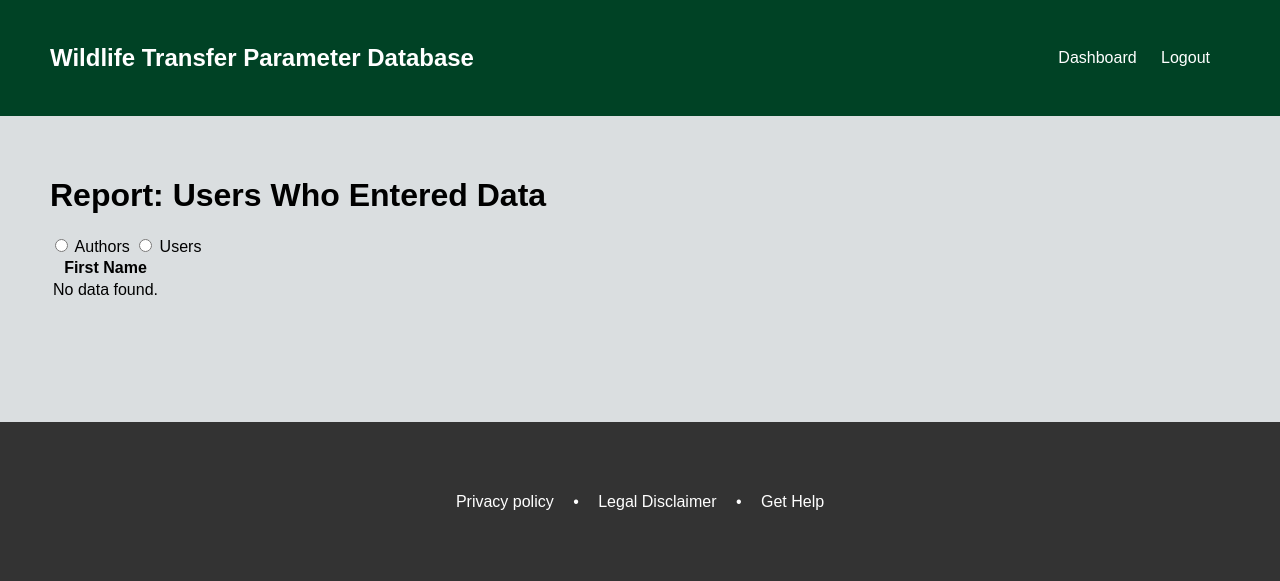
After one commit to IdaCy/wtp, a Django app: page /report_authors/ in a window 1280 px wide. The commit adds this page. Shown: the top 581 px of the page. Run offline with Django 4.2, Linux system fonts and the light colour scheme; the visitor is signed in with stand-in values (Sample User, id 1).

Commit message:
new report done: report_authors

```diff
--- a/_wtp/urls.py
+++ b/_wtp/urls.py
@@ -43,4 +43,5 @@ urlpatterns = [
     path('contact/', legal_views.contact, name='contact'),
     path('all_reports/', report_views.all_reports, name='all_reports'),
     path('report_user/', report_views.report_user, name='report_user'),
+    path('report_authors/', report_views.report_authors, name='report_authors'),
 ]
--- a/report_app/templates/all_reports.html
+++ b/report_app/templates/all_reports.html
@@ -22,7 +22,7 @@
             </a>
 
             <!-- View Authors List -->
-            <a href="{% url 'reference' %}" class="report-card">
+            <a href="{% url 'report_authors' %}" class="report-card">
                 <div class="card-content">
                     <h2>Authors List</h2>
                     <p>Access the comprehensive list of authors referenced.</p>
--- /dev/null
+++ b/report_app/templates/report_authors.html
@@ -0,0 +1,63 @@
+{% extends 'base.html' %}
+
+{% block content %}
+    <h1>Report: Users Who Entered Data</h1>
+
+    <form id="details_form" method="GET">
+        <input type="radio" id="authors" name="selection_type" value="authors"
+               {% if selection_id == "authors" %}checked{% endif %}>
+        <label for="authors">Authors</label>
+
+        <input type="radio" id="users" name="selection_type" value="users"
+               {% if selection_id == "users" %}checked{% endif %}>
+        <label for="users">Users</label>
+    </form>
+
+
+    <!-- Data table -->
+    <table>
+        <thead>
+        <tr>
+            <th>First Name</th>
+        </tr>
+        </thead>
+        <tbody>
+        {% for item in ref_list %}
+            <tr>
+                {% if selection_id == 'authors' %} <td>{{ item.author }}</td> {% endif %}
+                {% if selection_id == 'users' %} <td>{% if item.salutation %} {{ item.salutation }} {%  endif %} {{ item.firstname }} {{ item.lastname }}</td> {% endif %}
+            </tr>
+        {% empty %}
+            <tr>
+                <td colspan="3">No data found.</td>
+            </tr>
+        {% endfor %}
+        </tbody>
+    </table>
+
+    <script>
+        document.addEventListener("DOMContentLoaded", function () {
+            function handleSubmit() {
+                var selectionType = document.querySelector('input[name="selection_type"]:checked').value;
+                console.log("Selection type:", selectionType);
+
+                var authorSelect = document.getElementById('authors');
+                var userSelect = document.getElementById('users');
+
+                authorSelect.removeAttribute('name');
+                userSelect.removeAttribute('name');
+
+                if (selectionType === 'authors') {
+                    authorSelect.setAttribute('name', 'selection_id');
+                } else if (selectionType === 'users') {
+                    userSelect.setAttribute('name', 'selection_id');
+                }
+                document.getElementById('details_form').submit();
+            }
+
+            document.getElementById('authors').addEventListener('change', handleSubmit);
+            document.getElementById('users').addEventListener('change', handleSubmit);
+        });
+    </script>
+    <link rel="stylesheet" href="/static/css/all_reports.css">
+{% endblock %}
--- a/report_app/templates/report_user.html
+++ b/report_app/templates/report_user.html
@@ -67,7 +67,7 @@
         <tbody>
         {% for item in datacr_list %}
             <tr>
-                <td>{{ item.firstname }}</td>
+                <td>{% if item.salutation %} {{ item.salutation }} {%  endif %} {{ item.firstname }} {{ item.lastname }}</td>
                 {% if details_query == "nameorg" or details_query == "nameorgcontact" %}
                     <td>{{ item.company }}</td>
                 {% endif %}
--- a/report_app/views.py
+++ b/report_app/views.py
@@ -3,7 +3,7 @@ from django.contrib.postgres.aggregates import StringAgg
 from django.db.models.functions import Cast
 from django.db.models.fields import TextField
 from django.shortcuts import render
-from data_app.models import DataCR, WildlifeGroup, Habitat, RAP, User
+from data_app.models import DataCR, WildlifeGroup, Habitat, RAP, User, Reference
 
 
 @login_required
@@ -52,14 +52,53 @@ def report_user(request):
             'reference__user__email',
         ).annotate(
             email=StringAgg(Cast('reference__user__email', output_field=TextField()), delimiter=', ', distinct=True),
-            salutation=StringAgg(Cast('reference__user__salutation', output_field=TextField()), delimiter=', ', distinct=True),
-            firstname=StringAgg(Cast('reference__user__first_name', output_field=TextField()), delimiter=', ', distinct=True),
-            lastname=StringAgg(Cast('reference__user__last_name', output_field=TextField()), delimiter=', ', distinct=True),
-            company=StringAgg(Cast('reference__user__company', output_field=TextField()), delimiter=', ', distinct=True),
-            #reference_ids=StringAgg(Cast('reference__ref_id', output_field=TextField()), delimiter=', ', distinct=True),
-            #approval=StringAgg(Cast('reference__approval_status', output_field=TextField()), delimiter=', ', distinct=True),
+            salutation=StringAgg(Cast('reference__user__salutation', output_field=TextField()), delimiter=', ',
+                                 distinct=True),
+            firstname=StringAgg(Cast('reference__user__first_name', output_field=TextField()), delimiter=', ',
+                                distinct=True),
+            lastname=StringAgg(Cast('reference__user__last_name', output_field=TextField()), delimiter=', ',
+                               distinct=True),
+            company=StringAgg(Cast('reference__user__company', output_field=TextField()), delimiter=', ',
+                              distinct=True),
+            # reference_ids=StringAgg(Cast('reference__ref_id', output_field=TextField()), delimiter=', ', distinct=True),
+            # approval=StringAgg(Cast('reference__approval_status', output_field=TextField()), delimiter=', ', distinct=True),
         ).distinct().order_by('reference__user__email')
 
         context['datacr_list'] = datacr_list
 
     return render(request, 'report_user.html', context)
+
+
+@login_required
+def report_authors(request):
+    selection_id = request.GET.get('selection_id', '')
+
+    context = {
+        'ref_list': [],
+        'selection_id': selection_id,
+    }
+
+    if selection_id == 'authors':
+        ref_list = Reference.objects.all().values('author').distinct()
+        print(ref_list)
+        context['ref_list'] = ref_list
+
+    if selection_id == 'users':
+        ref_list = Reference.objects.all().filter(
+            user__email__isnull=False,
+        ).values(
+            'user__email',
+        ).annotate(
+            email=StringAgg(Cast('user__email', output_field=TextField()), delimiter=', ', distinct=True),
+            salutation=StringAgg(Cast('user__salutation', output_field=TextField()), delimiter=', ',
+                                 distinct=True),
+            firstname=StringAgg(Cast('user__first_name', output_field=TextField()), delimiter=', ',
+                                distinct=True),
+            lastname=StringAgg(Cast('user__last_name', output_field=TextField()), delimiter=', ',
+                               distinct=True),
+        ).distinct().order_by('user__email')
+
+        print(ref_list)
+        context['ref_list'] = ref_list
+
+    return render(request, 'report_authors.html', context)
```
